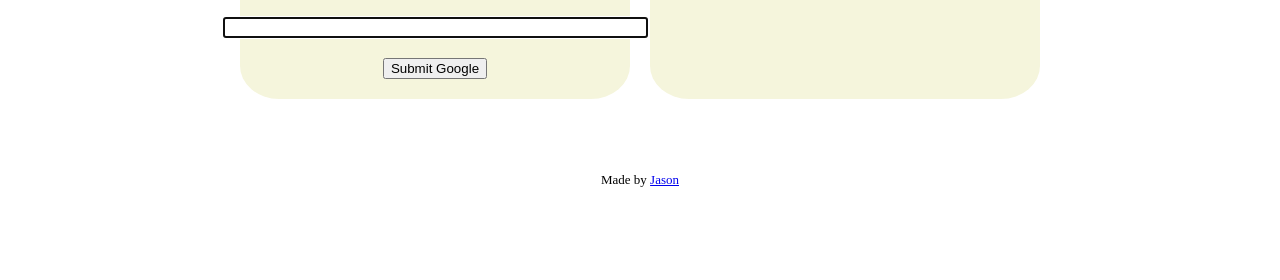
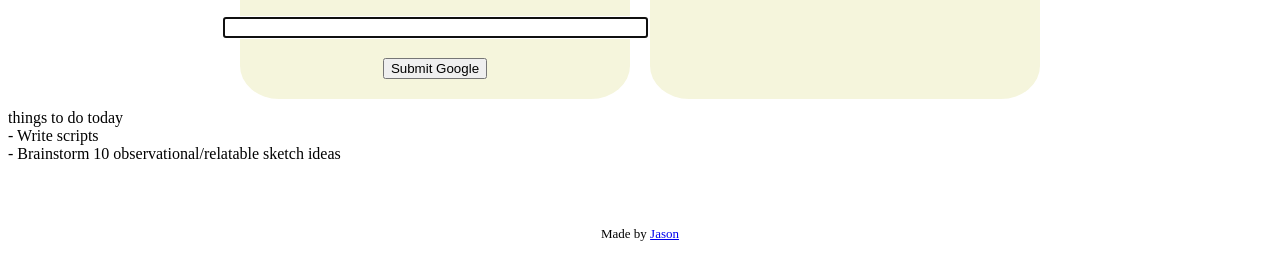
Before and after one commit to slimnift/slimnift.github.io, a plain HTML site: page index.html in a window 1280 px wide. Shown: the part 250-530 px from the top of the page. Drawn offline with Linux system fonts and the light colour scheme.

Commit message:
Add files via upload

```diff
--- a/index.html
+++ b/index.html
@@ -51,7 +51,17 @@
             </form>
         </div>
 
+
+
     </div>
+
+    <div id="todo">
+
+        things to do today
+        <br>- Write scripts
+        <br>- Brainstorm 10 observational/relatable sketch ideas
+    </div>
+
     <div id="madeby">
         Made by <a href="ContentByJason.html">Jason</a>
     </div>
```
